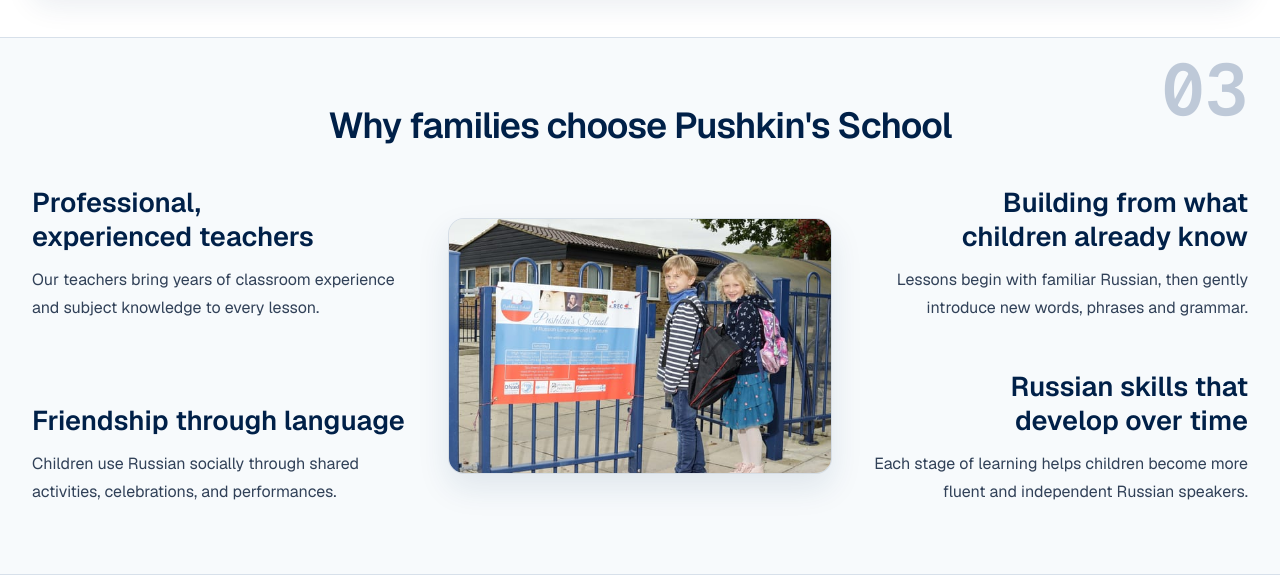
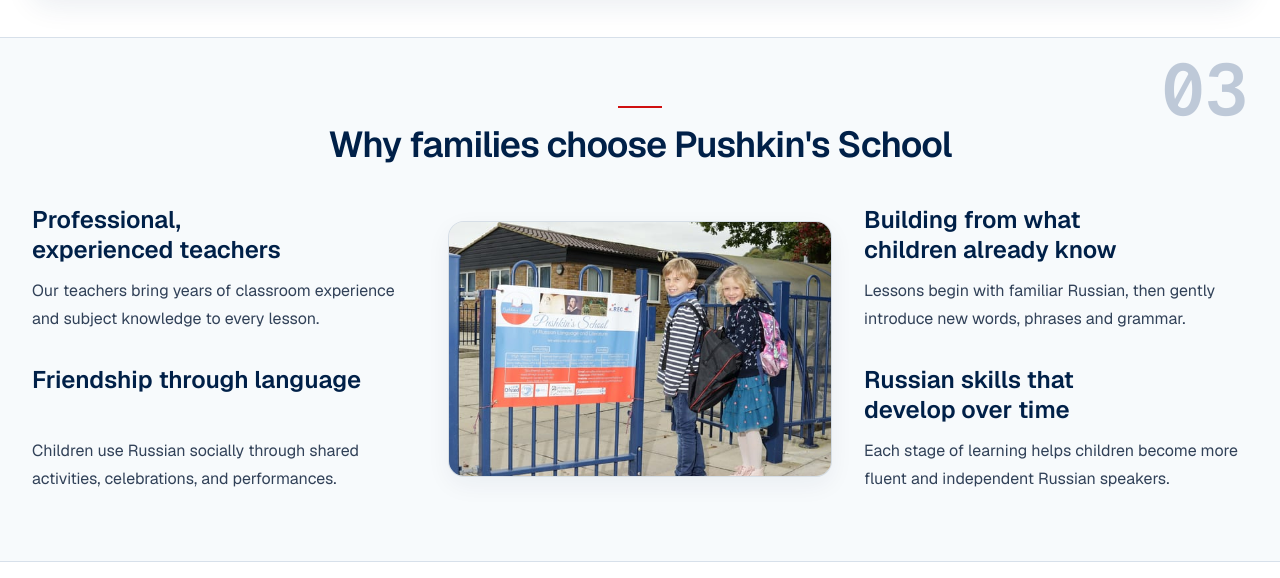
Before and after one commit to AntonV0/pushkins-russian-school, a Next.js app: page / in a window 1280 px wide. Shown: the part 1260-1838 px from the top of the page. Built offline with nearby package versions, Linux system fonts and the light colour scheme.

Commit message:
feat(homepage): refine family benefits and responsive photography

```diff
--- a/src/app/page.tsx
+++ b/src/app/page.tsx
@@ -13,6 +13,7 @@ import {
   ButtonLink,
   quietActionLinkClassName,
 } from "@/components/site/button-link";
+import identityStyles from "@/components/site/home-identity.module.css";
 import trustStyles from "@/components/site/home-trust.module.css";
 import heroStyles from "@/components/site/home-hero.module.css";
 import { PageHero } from "@/components/site/page-hero";
@@ -624,15 +625,15 @@ function HomepageSectionMarker({
 
 function SchoolIdentityVisual() {
   return (
-    <div className="relative mx-auto mb-6 aspect-[3/2] w-full max-w-md min-[1180px]:col-start-2 min-[1180px]:row-span-2 min-[1180px]:row-start-1 min-[1180px]:mb-0 min-[1180px]:max-w-none min-[1180px]:self-center">
-      <figure className="relative size-full overflow-hidden rounded-2xl border border-brand-blue/10 bg-surface-muted shadow-[0_14px_32px_rgba(20,56,102,0.10)]">
+    <div className={identityStyles.visual}>
+      <figure className="relative size-full overflow-hidden rounded-2xl border border-brand-blue/10 bg-surface-muted shadow-[var(--elevation-panel)]">
         <Image
           src="/images/archive/extended/community-archive/extended-community-archive-img-0194.jpg"
           alt="Two children standing outside school beside a Pushkin's School sign."
           fill
-          sizes="(min-width: 1180px) 560px, (min-width: 1024px) 520px, (min-width: 640px) 560px, calc(125vw - 3.75rem)"
+          sizes="(min-width: 1280px) 480px, (min-width: 1024px) 840px, (min-width: 720px) 672px, calc(100vw - 48px)"
           quality={90}
-          className="scale-[1.25] object-cover object-center"
+          className="object-cover"
         />
       </figure>
     </div>
@@ -640,43 +641,29 @@ function SchoolIdentityVisual() {
 }
 
 function PushkinLiterarySection() {
-  const desktopPositions = [
-    "min-[1180px]:col-start-1 min-[1180px]:row-start-1 min-[1180px]:self-start",
-    "min-[1180px]:col-start-3 min-[1180px]:row-start-1 min-[1180px]:self-start min-[1180px]:text-right",
-    "min-[1180px]:col-start-1 min-[1180px]:row-start-2 min-[1180px]:self-end",
-    "min-[1180px]:col-start-3 min-[1180px]:row-start-2 min-[1180px]:self-end min-[1180px]:text-right",
-  ];
-
   return (
-    <section className="bg-background site-section-compact">
-      <div className="mx-auto max-w-7xl px-6 lg:px-8">
-        <h2 className="max-w-3xl text-3xl font-semibold tracking-tight text-brand-blue-strong sm:text-4xl min-[1180px]:mx-auto min-[1180px]:text-center">
-          Why families choose Pushkin&apos;s School
-        </h2>
-
-        <div className="relative mt-10 overflow-hidden border-y border-brand-blue/15 py-4 min-[1180px]:grid min-[1180px]:grid-cols-[minmax(0,1fr)_24rem_minmax(0,1fr)] min-[1180px]:grid-rows-2 min-[1180px]:gap-x-8 min-[1180px]:gap-y-12 min-[1180px]:overflow-visible min-[1180px]:border-y-0 min-[1180px]:py-0">
+    <section aria-labelledby="why-families-title" className="bg-background site-section-compact">
+      <div className="home-content-container mx-auto max-w-7xl px-6 lg:px-8">
+        <div className={identityStyles.heading}>
+          <span aria-hidden="true" className={identityStyles.accent} />
+          <h2 id="why-families-title" className="text-3xl font-semibold tracking-tight text-brand-blue-strong sm:text-4xl">
+            Why families choose Pushkin&apos;s School
+          </h2>
+        </div>
+        <div className={identityStyles.layout}>
           <SchoolIdentityVisual />
-
-          <div className="relative grid md:grid-cols-2 md:gap-x-8 min-[1180px]:contents">
-            {parentJourney.map((item, index) => (
-              <article
-                key={item.title}
-                className={`relative border-b border-brand-blue/15 py-7 last:border-b-0 md:[&:nth-last-child(-n+2)]:border-b-0 min-[1180px]:border-b-0 min-[1180px]:py-0 ${desktopPositions[index]}`}
-              >
-                <h3 className="text-2xl font-semibold leading-tight text-brand-blue-strong sm:text-[1.7rem]">
+          <div className={identityStyles.benefits}>
+            {parentJourney.map((item) => (
+              <article key={item.title} className={identityStyles.benefit}>
+                <h3 className="text-2xl font-semibold leading-tight text-brand-blue-strong">
                   {item.title}
                 </h3>
-                <p
-                  className={`mt-3 max-w-[34ch] text-base leading-7 text-slate-700 min-[1180px]:max-w-[45ch] ${
-                    index % 2 === 1 ? "min-[1180px]:ml-auto" : ""
-                  }`}
-                >
+                <p className="text-base leading-7 text-slate-700">
                   {item.body}
                 </p>
               </article>
             ))}
           </div>
-
         </div>
       </div>
     </section>
--- /dev/null
+++ b/src/components/site/home-identity.module.css
@@ -0,0 +1,111 @@
+.heading {
+  max-width: 44rem;
+}
+
+.heading h2 {
+  font-size: clamp(1.875rem, calc(1.5rem + 1vw), 2.25rem);
+  line-height: 1.15;
+}
+
+.accent {
+  display: block;
+  width: 2.75rem;
+  height: 2px;
+  margin-bottom: 1rem;
+  background: var(--brand-red);
+}
+
+.layout {
+  margin-top: 1.5rem;
+}
+
+.visual {
+  position: relative;
+  width: 100%;
+  max-width: 52.5rem;
+  aspect-ratio: 2 / 1;
+  margin-inline: auto;
+}
+
+.visual img {
+  object-fit: cover;
+  object-position: 50% 45%;
+}
+
+@media (768px <= width < 1280px) {
+  .visual { aspect-ratio: 12 / 5; }
+}
+
+.benefits {
+  display: grid;
+  margin-top: 1.75rem;
+}
+
+.benefit {
+  min-width: 0;
+  padding-block: 1.25rem;
+  border-bottom: 1px solid var(--border-soft);
+}
+
+.benefit:first-child { padding-top: 0; }
+.benefit:last-child { border-bottom: 0; padding-bottom: 0; }
+.benefit p { max-width: 55ch; margin-top: 0.75rem; }
+
+@media (width >= 640px) {
+  .layout { margin-top: 2rem; }
+  .benefits { margin-top: 2rem; }
+  .benefit { padding-block: 1.5rem; }
+}
+
+@media (width >= 768px) {
+  .benefits {
+    grid-template-columns: repeat(2, minmax(0, 1fr));
+    column-gap: 2rem;
+  }
+
+  .benefit {
+    display: grid;
+    grid-row: span 2;
+    grid-template-rows: subgrid;
+    align-content: start;
+  }
+
+  .benefit:nth-child(-n + 2) { padding-top: 0; }
+  .benefit:nth-last-child(-n + 2) { border-bottom: 0; padding-bottom: 0; }
+  .benefit > * { align-self: start; }
+}
+
+@media (1024px <= width < 1280px) {
+  .heading,
+  .layout {
+    max-width: 52.5rem;
+    margin-inline: auto;
+  }
+
+  .benefit h3 {
+    max-width: 20ch;
+  }
+
+  .benefit:nth-child(3) h3 {
+    max-width: 18ch;
+  }
+}
+
+@media (width >= 1280px) {
+  .heading { margin-inline: auto; text-align: center; max-width: 48rem; }
+  .accent { margin-inline: auto; }
+  .layout {
+    display: grid;
+    grid-template-columns: minmax(0, 1fr) 24rem minmax(0, 1fr);
+    column-gap: 2rem;
+    margin-top: 2.5rem;
+  }
+  .visual { grid-column: 2; grid-row: 1 / span 4; align-self: center; aspect-ratio: 3 / 2; }
+  .visual img { transform: scale(1.25); object-position: center; }
+  .benefits { display: contents; }
+  .benefit { border: 0; padding: 0; }
+  .benefit:nth-child(odd) { grid-column: 1; }
+  .benefit:nth-child(even) { grid-column: 3; }
+  .benefit:nth-child(-n + 2) { grid-row: 1 / span 2; padding-bottom: 2rem; }
+  .benefit:nth-child(n + 3) { grid-row: 3 / span 2; }
+}
```
